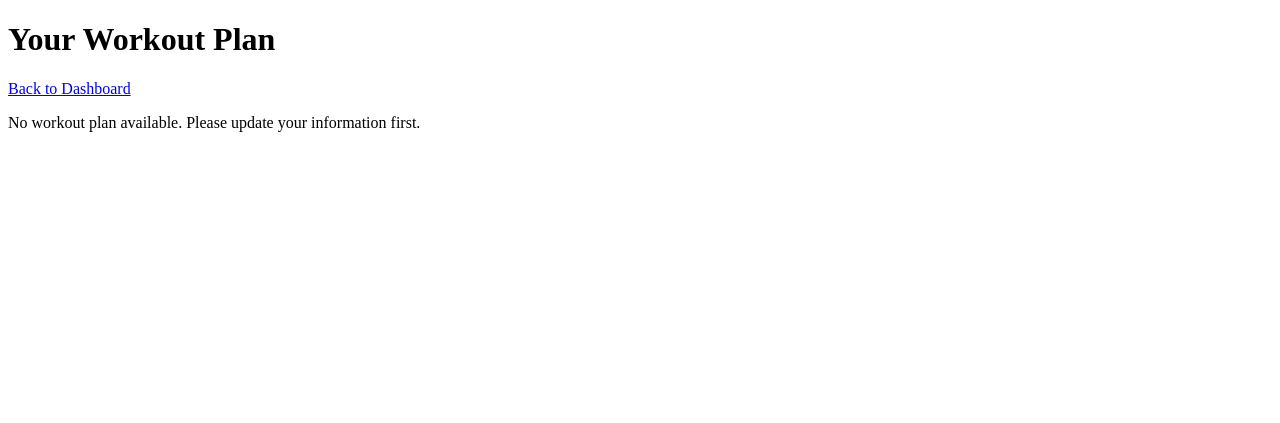
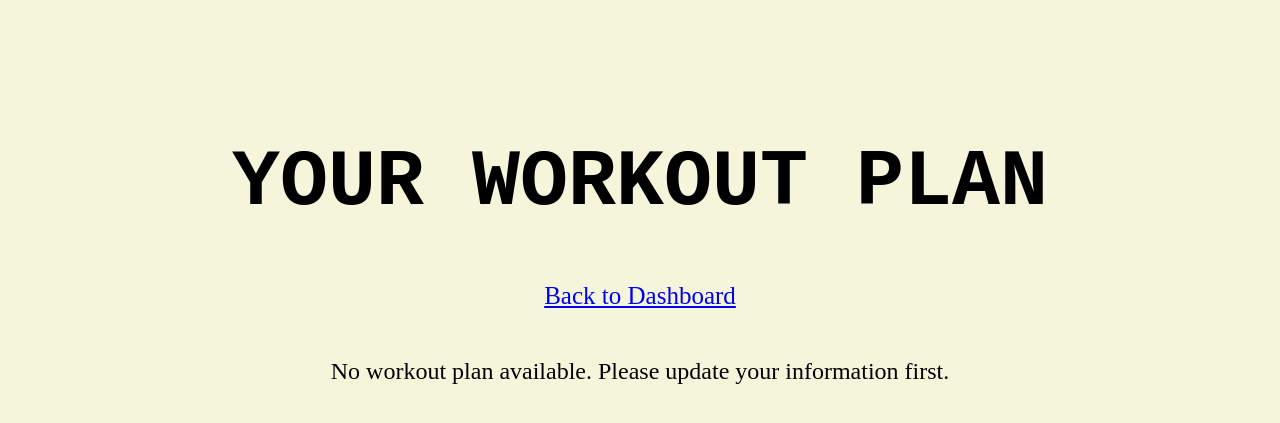
Before and after one commit to immanuella1/workoutplan, a Flask app: page /workout in a window 1280 px wide. Shown: the top 423 px of the page. Run offline with Flask 3, Linux system fonts and the light colour scheme; the visitor is signed in with stand-in values (Sample User, id 1); data that the repository does not hold is empty.

Commit message:
resolved conflicts and changes that occured during the merge

```diff
--- a/app/templates/workout.html
+++ b/app/templates/workout.html
@@ -3,14 +3,22 @@
   <head>
     <meta charset="utf-8">
     <title>Your Workout Plan</title>
+    <link rel="stylesheet" type="text/css" href="{{ url_for('static', filename='style.css') }}">
   </head>
-  <body>
+  <body class="main_page">
+    <div class="center_main">
+    <div class="heading_style">
     <h1>Your Workout Plan</h1>
-
+    </div>
     {% if current_user.is_authenticated %}
+    <div class="fields_lables">
       <p><a href="{{ url_for('auth.index') }}">Back to Dashboard</a></p>
+      </div>
       {% if workout_plan %}
+      <div class="heading_style">
         <h2>Workout Plan Details</h2>
+      </div>
+      <div class="text_size">
         <ul>
           <li>Monday: {{ workout_plan.monday }}</li>
           <li>Tuesday: {{ workout_plan.tuesday }}</li>
@@ -21,11 +29,17 @@
           <li>Sunday: {{ workout_plan.sunday }}</li>
           <li>Nutrition Goals: {{ workout_plan.nutrition_goals }}</li>
         </ul>
+      </div>
       {% else %}
+      <div class="text_size">
         <p>No workout plan available. Please update your information first.</p>
+      </div>
       {% endif %}
     {% else %}
+    <div class="logreg_size">
       <p>Please <a href="{{ url_for('auth.login') }}">Login</a> or <a href="{{ url_for('auth.register') }}">Register</a>.</p>
+    </div>
     {% endif %}
+    </div>
   </body>
 </html>
```
Also changed, not shown: app/templates/index.html (+12 -2 lines).
